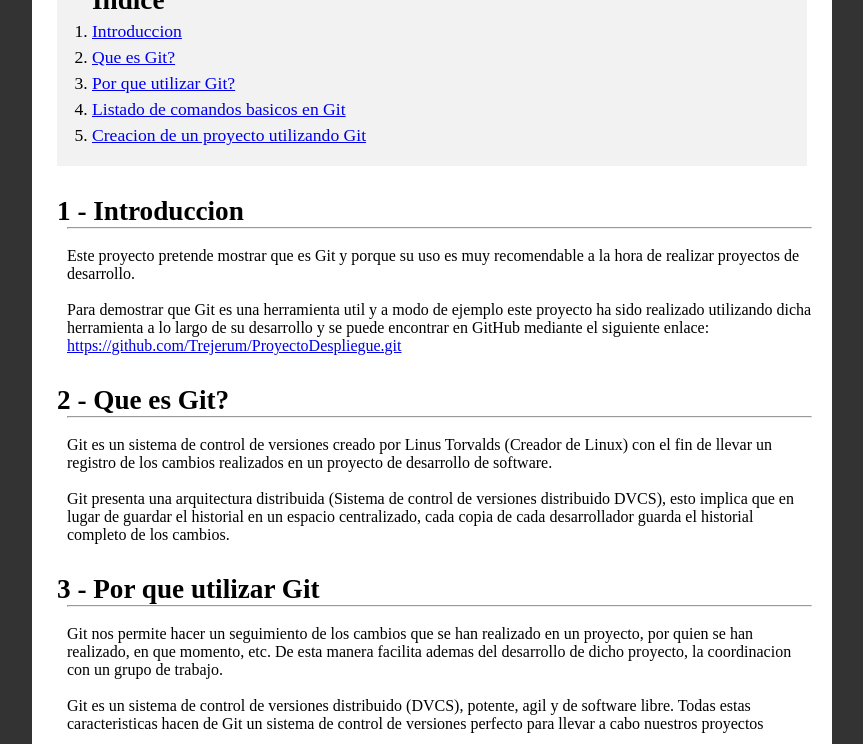
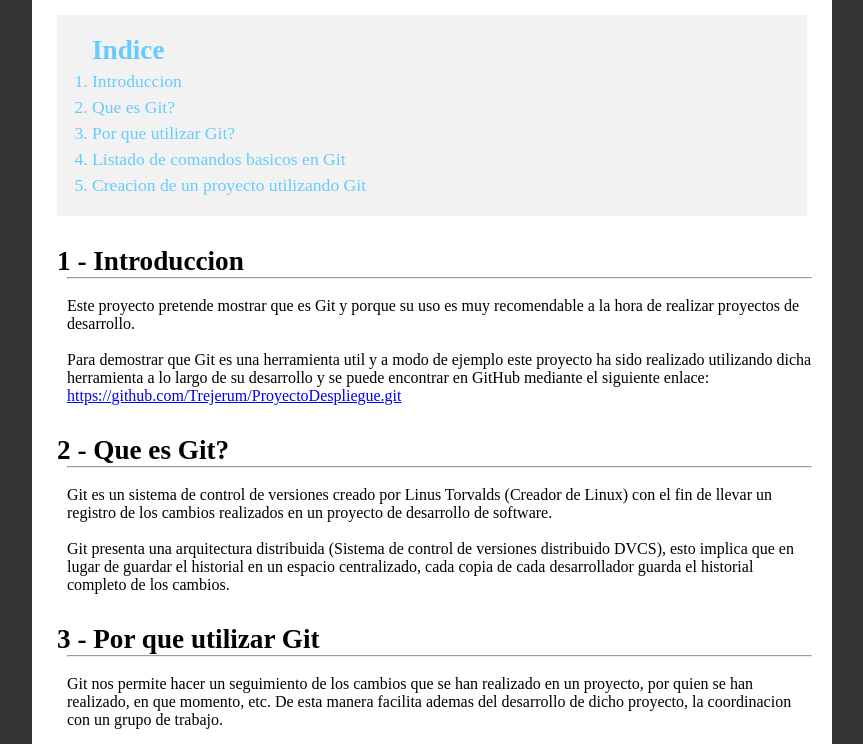
Before and after one commit to Trejerum/ProyectoDespliegue, a plain HTML site: page index.html in a window 1280 px wide. Shown: the part 140-884 px from the top of the page, without its empty margins (208-1071 px from the left). Drawn offline with Linux system fonts and the light colour scheme.

Commit message:
Styles changed, index made blue

```diff
--- a/css/master.css
+++ b/css/master.css
@@ -23,6 +23,7 @@ h2 {
   width: 800px;
   padding: 20px;
   margin-bottom: 100px;
+  margin-top: 50px;
   display: inline-block;
   text-align: left;
   background-color: white;
@@ -39,6 +40,7 @@ h2 {
   padding-left: 35px;
   margin: 0 auto;
   margin-top: 30px;
+  color: #66ccff;
 }
 
 .content-table ol{
@@ -47,6 +49,12 @@ h2 {
 
 .content-table li {
   margin-top: 5px;
+}
+
+.content-table a {
+  text-decoration: none;
+  outline: none;
+  color: #66ccff;
 }
 
 .content {
```
